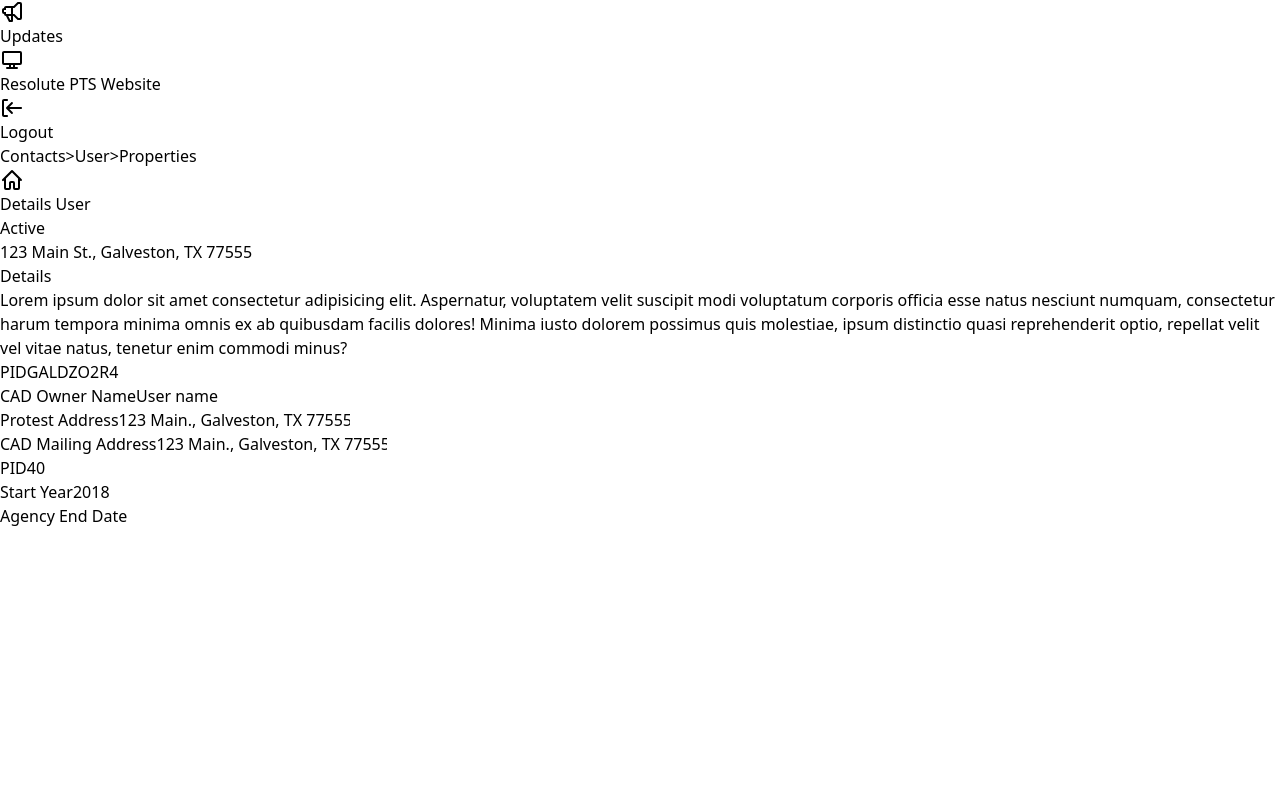
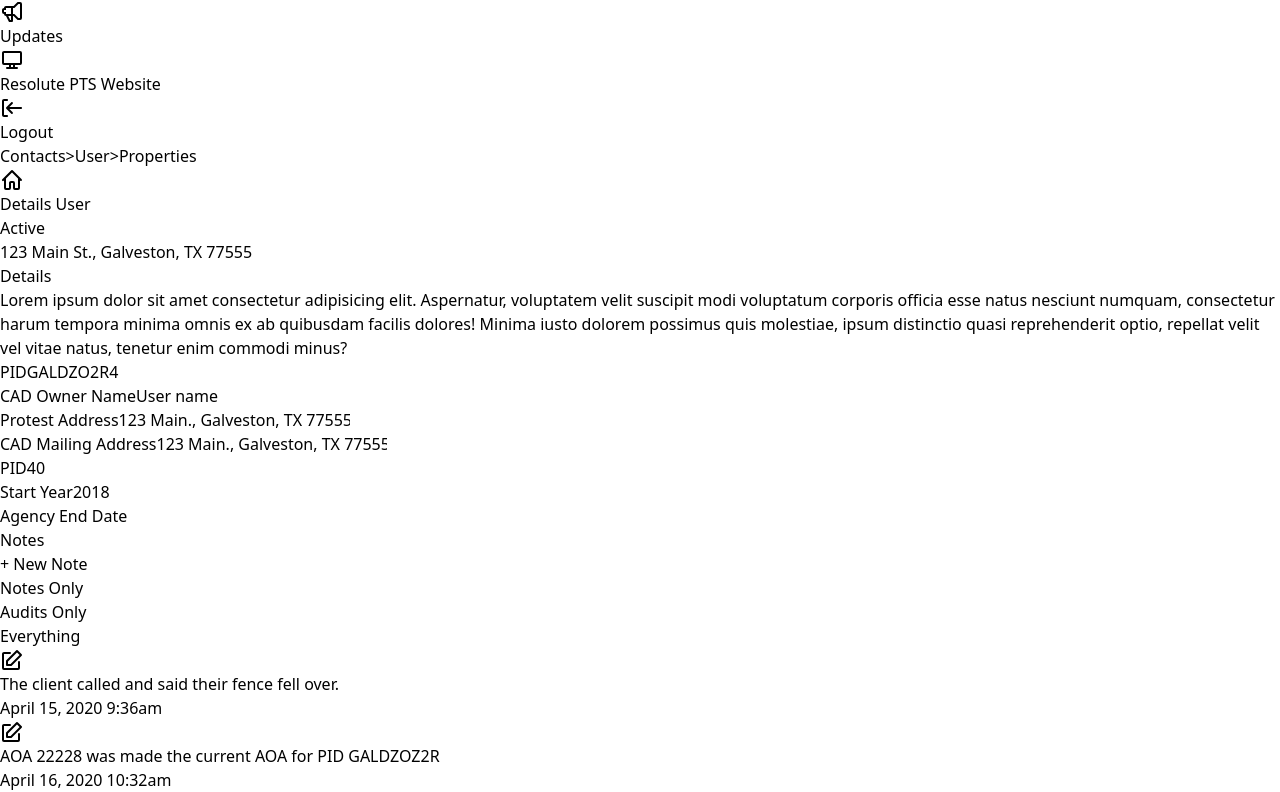
Before and after one commit to victor5743/web-page01, a Vue app: page / in a window 1280 px wide. Shown: the part 2056-2848 px from the top of the page. Before the commit the page ends 2584 px from the top, so only its background shows below. Built offline with nearby package versions, Linux system fonts and the light colour scheme.

Commit message:
RightPanel added

```diff
--- a/src/App.vue
+++ b/src/App.vue
@@ -6,6 +6,7 @@
 		<div class="flex">
 			<LeftPanel />
 			<MiddlePanel />
+			<RightPanel />
 		</div>
 	</div>
 </template>
@@ -14,6 +15,7 @@
 import Search from './components/Search.vue';
 import LeftPanel from './components/LeftPanel.vue';
 import MiddlePanel from './components/MiddlePanel.vue';
+import RightPanel from './components/RightPanel.vue';
 
 export default {
 	name: 'App',
@@ -21,6 +23,7 @@ export default {
 		Search,
 		LeftPanel,
 		MiddlePanel,
+		RightPanel,
 	},
 };
 </script>
--- a/src/components/LeftPanel.vue
+++ b/src/components/LeftPanel.vue
@@ -1,5 +1,5 @@
 <template>
-	<div class="block w-1/5 border-r-2 border-gray-400">
+	<div class="block w-1/4 border-r-2 border-gray-400">
 		<ul class="text-sm border-b-2 border-gray-400">
 			<a href="#">
 				<li class="items-center py-2 pl-4 mb-1 hover:bg-gray-400">
--- a/src/components/MiddlePanel.vue
+++ b/src/components/MiddlePanel.vue
@@ -37,7 +37,7 @@
 		</div>
 		<!-- Details section -->
 		<div
-			class="bg-white border border-primary border-t-4 border-b-0 border-l-0 border-r-0 px-4 py-6 mx-4 mb-4"
+			class="bg-white border border-primary border-t-4 border-b-0 border-l-0 border-r-0 px-4 py-6 mx-4 mb-4 shadow-md"
 		>
 			<div class="block lg:flex">
 				<!-- Details -->
--- /dev/null
+++ b/src/components/RightPanel.vue
@@ -0,0 +1,69 @@
+<template>
+	<div class="w-1/4 border-l-2 border-gray-400 bg-white shadow-md">
+		<div class="flex items-center justify-between p-4 mb-2">
+			<div class="font-semibold text-lg">Notes</div>
+			<button
+				class="uppercase text-xs font-bold tracking-wide rounded border border-gray-800 px-4 py-2 hover:text-white hover:bg-gray-800"
+			>
+				+ New Note
+			</button>
+		</div>
+
+		<div
+			class="flex items-center text-sm font-semibold border-b border-gray-500 px-4 mb-4 justify-between"
+		>
+			<div class="border-b-4 border-primary pb-4">Notes Only</div>
+			<div class="border-b-4 border-primary pb-4">Audits Only</div>
+			<div class="border-b-4 border-primary pb-4">Everything</div>
+		</div>
+
+		<div class="flex px-4 mb-4">
+			<div class="text-secondary mr-2">
+				<svg
+					class="fill-current"
+					xmlns="http://www.w3.org/2000/svg"
+					viewBox="0 0 24 24"
+					width="24"
+					height="24"
+				>
+					<path
+						class="heroicon-ui"
+						d="M6.3 12.3l10-10a1 1 0 0 1 1.4 0l4 4a1 1 0 0 1 0 1.4l-10 10a1 1 0 0 1-.7.3H7a1 1 0 0 1-1-1v-4a1 1 0 0 1 .3-.7zM8 16h2.59l9-9L17 4.41l-9 9V16zm10-2a1 1 0 0 1 2 0v6a2 2 0 0 1-2 2H4a2 2 0 0 1-2-2V6c0-1.1.9-2 2-2h6a1 1 0 0 1 0 2H4v14h14v-6z"
+					/>
+				</svg>
+			</div>
+			<div class="mb-2">
+				<div class="text-sm leading-normal mb-2">
+					The client called and said their fence fell over.
+				</div>
+				<div class="text-sm text-gray-600">April 15, 2020 9:36am</div>
+			</div>
+		</div>
+		<div class="flex px-4 mb-4">
+			<div class="text-secondary mr-2">
+				<svg
+					class="fill-current"
+					xmlns="http://www.w3.org/2000/svg"
+					viewBox="0 0 24 24"
+					width="24"
+					height="24"
+				>
+					<path
+						class="heroicon-ui"
+						d="M6.3 12.3l10-10a1 1 0 0 1 1.4 0l4 4a1 1 0 0 1 0 1.4l-10 10a1 1 0 0 1-.7.3H7a1 1 0 0 1-1-1v-4a1 1 0 0 1 .3-.7zM8 16h2.59l9-9L17 4.41l-9 9V16zm10-2a1 1 0 0 1 2 0v6a2 2 0 0 1-2 2H4a2 2 0 0 1-2-2V6c0-1.1.9-2 2-2h6a1 1 0 0 1 0 2H4v14h14v-6z"
+					/>
+				</svg>
+			</div>
+			<div class="mb-2">
+				<div class="text-sm leading-normal mb-2">
+					AOA 22228 was made the current AOA for PID GALDZOZ2R
+				</div>
+				<div class="text-sm text-gray-600">April 16, 2020 10:32am</div>
+			</div>
+		</div>
+	</div>
+</template>
+
+<script>
+export default {};
+</script>
```
Lines whose indentation alone changed are shown as unchanged.
